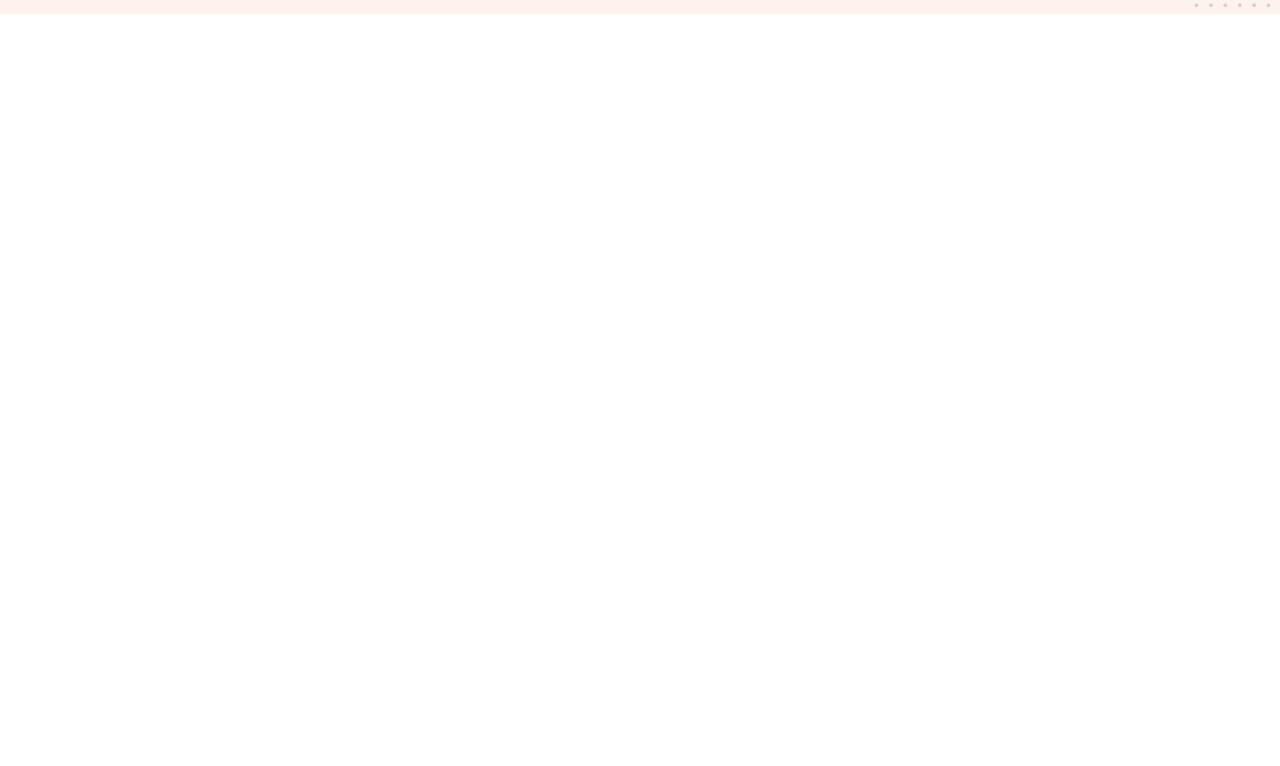
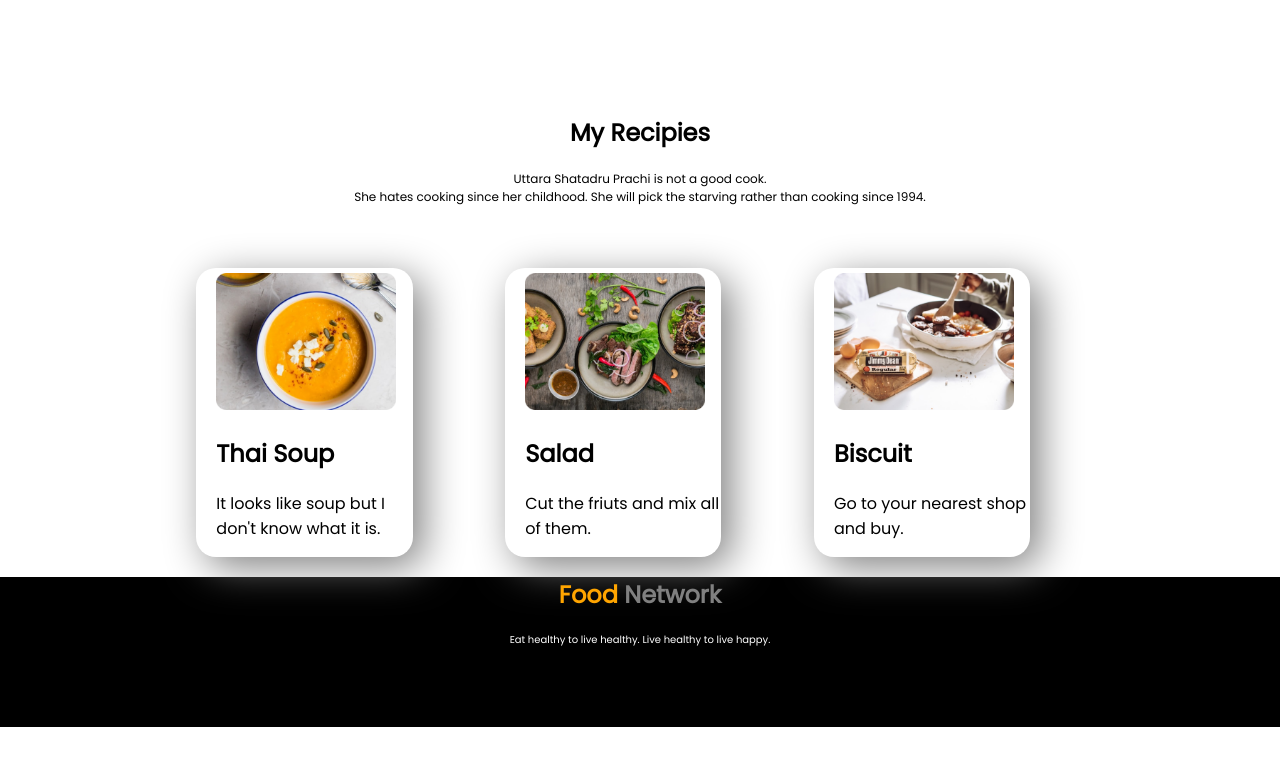
Before and after one commit to uttarasprachi/food-network, a plain HTML site: page index.html in a window 1280 px wide. Shown: the part 1172-1938 px from the top of the page. After the commit the page ends 1899 px from the top, so only its background shows below. Drawn offline with Linux system fonts and the light colour scheme.

Commit message:
footer added

```diff
--- a/index.html
+++ b/index.html
@@ -11,26 +11,59 @@
     <link rel="stylesheet" href="style.css">
 </head>
 <body>
-    <section class="top-banner">
+    <section class="flexible-container">
         <div class="half-width">
             <h1><span class="salmon-color">Skip</span> The Diet,</h1>
             <h1>Just Eat Healthy</h1>
             <h1>With Food Network</h1>
             <p>Imagine you don't need a diet because we provide healthy and delicious food for you!</p>
-            <a class="link-button" target="_blank" href="https://losetogainbd.com/tools/">Order Food</a>
+            <a class="link-button" target="_blank" href="https://m.dominos.com.bd/menu">Order Food</a>
         </div>
         <div class="half-width">
             <img src="food-network-main/images/female/Group 8425.png" alt="">
         </div>
     </section>
-    <section class="middle-banner">
+    <section class="middle-banner flexible-container">
         <div class="half-width-middle">
             <img src="food-network-main/images/female/Person Image.png" alt="">
         </div>
         <div class="half-width-middle">
             <h2>About Me</h2>
             <p>My name is Uttara Shatadru Prachi. I am a kind of vegetarian because I usually love not to eat any fish or meat but I like eggs very much and I am very fond of milk, cheese, butter. That's why I love veg pizza with extra cheese. I like healthy diet. I am not a foodaholic at all but I am a fitness freak although I couldn't maintain any healthy or proper diet anymore :p</p>
+            <a class="link-button" target="_blank" href="https://www.facebook.com/uttara.prachir">Contact Me</a>
         </div>
     </section>
+    <section class="recipie-area">
+        <div class="full-width">
+            <h2>My Recipies</h2>
+            <p>Uttara Shatadru Prachi is not a good cook. <br/> She hates cooking since her childhood. She will pick the starving rather than cooking since 1994.</p>
+        </div>
+    </section>
+    <section class="recipie-title-area">
+        <div class="flexible-container">
+            <div class="one-third-width">
+                <img src="food-network-main/images/food/Project Cover.png" alt="">
+                <h2>Thai Soup</h2>
+                <p>It looks like soup but I don't know what it is.</p>
+            </div>
+            <div class="one-third-width">
+                <img src="food-network-main/images/food/Project Cover1.jpg" alt="">
+                <h2>Salad</h2>
+                <p>Cut the friuts and mix all of them.</p>
+            </div>
+            <div class="one-third-width">
+                <img src="food-network-main/images/food/Project Cover.jpg" alt="">
+                <h2>Biscuit</h2>
+                <p>Go to your nearest shop and buy.</p>
+            </div>
+        </div>
+    </section>
+
+    <footer>
+        <div class="footer-area">
+            <h2><span class="orange-color">Food</span><span class="gray-color"> Network</span></h2>
+            <p class="white-color">Eat healthy to live healthy. Live healthy to live happy.</p>
+        </div>
+    </footer>
 </body>
 </html>
--- a/style.css
+++ b/style.css
@@ -2,8 +2,13 @@ body{
     font-family: 'Poppins', sans-serif;
     margin: 0;
 }
+/*p{
+    font-size: 12px;
+}*/
 h1{
     font-size: 50px;
+    /*line-height: 20px;
+    margin-top: 80px;*/
 }
 .salmon-color{
     color: salmon;
@@ -11,18 +16,21 @@ h1{
 .link-button{
     text-decoration: none;
     background-image: linear-gradient(#00ffff, tomato);
-    padding: 15px 30px;
+    padding: 10px 15px;
+    color: white;
+    font-weight: 700;
     border-radius: 20px;
 }
-section{
+.flexible-container{
     display: flex;
+    padding-top: 50px;
 }
 .half-width{
     width: 50%;
     padding-left: 3%;
 }
 .half-width img{
-    width: 80%;
+    width: 70%;
 }
 .middle-banner{
     background-image: url(food-network-main/images/shapes/7.png);
@@ -33,13 +41,63 @@ section{
 .half-width-middle{
     width: 50%;
     padding: 0;
-    margin: 0%;
+    margin: 100px;
 }
 .half-width-middle img{
-    height: 32%;
+    height: 375px;
     padding-left: 180px;
 }
 .half-width-middle p{
     text-align: justify;
-    padding-right: 180px;
+    padding-right: 120px;
+    font-size: 14px;
 }
+.recipie-area{
+    text-align: center;
+}
+.recipie-area p{
+    font-size: 12px;
+    grid-row: auto;
+}
+.full-width{
+    width: 100%;
+}
+.recipie-title-area{
+    display: flex;
+    padding-left: 150px;
+}
+.one-third-width{
+    width: 33px;
+}
+.one-third-width{
+    box-shadow: 10px 10px 40px gray;
+    width: 30%;
+    margin-left: 5%;
+    margin-right: 5%;
+    padding-left: 20px;
+    border-radius: 20px;
+}
+.one-third-width img{
+    width: 180px;
+    padding-top: 5px;
+}
+.orange-color{
+    color: orange;
+}
+.gray-color{
+    color: gray;
+}
+.white-color{
+    color: white;
+}
+footer{
+    text-align: center;
+}
+footer p{
+    font-size: 10px;
+}
+.footer-area{
+    background-color: black;
+    width: 100%;
+    height: 150px;
+}
```
